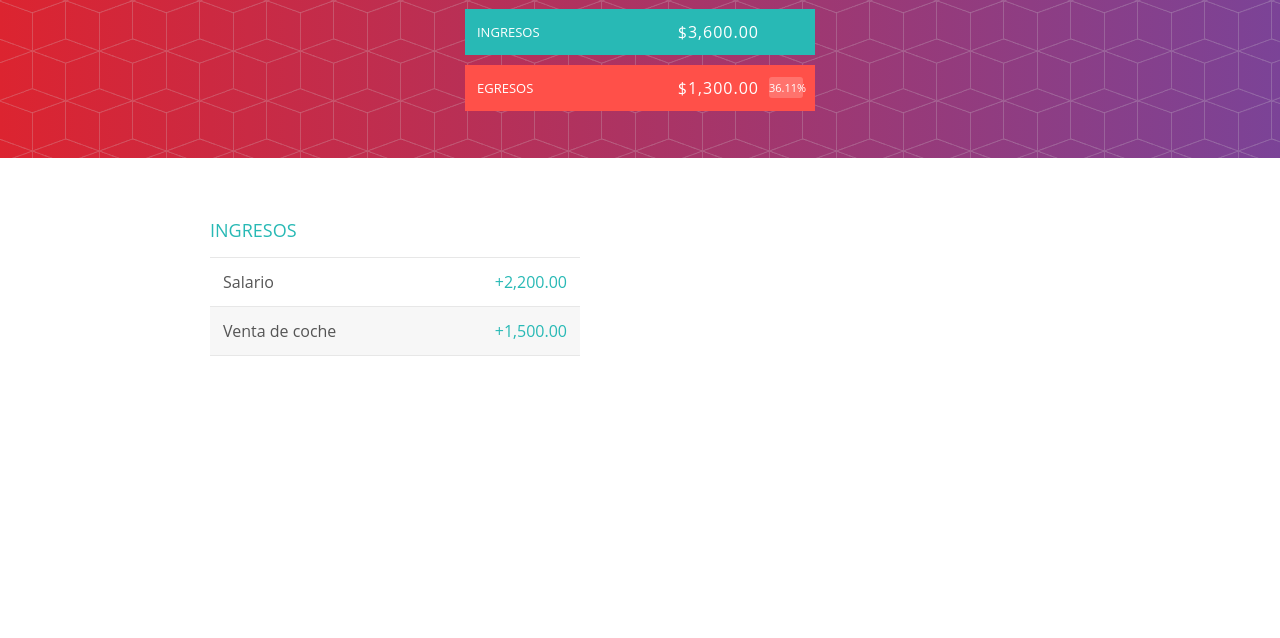
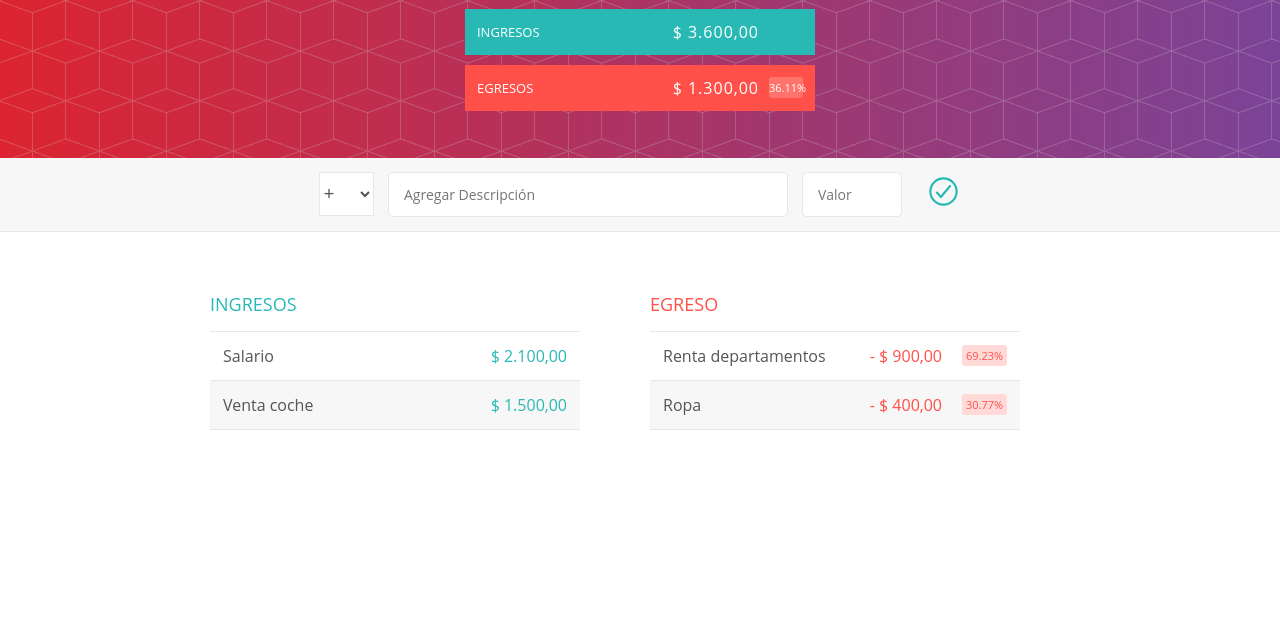
Before and after one commit to Gale202/AppPresupuesto, a plain HTML site: page index.html in a window 1280 px wide. Shown: the part 162-800 px from the top of the page. Drawn offline with nearby package versions, Linux system fonts and the light colour scheme.

Commit message:
Final del Curso de UDEMY aplicación de muestra Presupuesto

```diff
--- a/index.html
+++ b/index.html
@@ -30,6 +30,24 @@
         </div>
     </div>
 
+    <form id="forma" onsubmit="return false;">
+        <div class="agregar">
+            <div class="agregar_contenedor">
+                <select class="agregar_tipo" id="tipo">
+                    <option value="ingreso" selected>+</option>
+                    <option value="egreso">-</option>
+                </select>
+                <input type="text" class="agregar_descripcion"
+                placeholder="Agregar Descripción" id="descripcion"/>
+                <input type="number" class="agregar_valor"
+                placeholder="Valor" id="valor" step="any"/>
+                <button class="agregar_btn" onclick="agregarDato()">
+                    <ion-icon name="checkmark-circle-outline"></ion-icon>
+                </button>
+            </div>
+        </div>
+    </form>
+
     <div class="contenedor limpiarEstilos">
         <div class="ingreso">
             <h2 class="ingreso_titulo">Ingresos</h2>
@@ -40,7 +58,7 @@
                         <div class="elemento_valor">+2,200.00</div>
                         <div class="elemento_eliminar">
                             <button class="elemento_eliminar--btn">
-                                <ion-icon name="close-outline"></ion-icon>
+                                <ion-icon name="close-circle-outline"></ion-icon>
                             </button>
                         </div>
                     </div>
@@ -51,7 +69,36 @@
                         <div class="elemento_valor">+1,500.00</div>
                         <div class="elemento_eliminar">
                             <button class="elemento_eliminar--btn">
-                                <ion-icon name="close-outline"></ion-icon>
+                                <ion-icon name="close-circle-outline"></ion-icon>
+                            </button>
+                        </div>
+                    </div>
+                </div>
+            </div>
+        </div>
+        <div class="egreso">
+            <h2 class="egreso_titulo">Egreso</h2>
+            <div id="lista-egresos">
+                <div class="elemento limpiarEstilos">
+                    <div class="elemento_descripcion">Renta Departamento</div>
+                    <div class="derecha limpiarEstilos">
+                        <div class="elemento_valor">- 900.00</div>
+                        <div class="elemento_porcentaje">21%</div>
+                        <div class="elemento_eliminar">
+                            <button class="elemento_eliminar--btn">
+                                <ion-icon name="close-circle-outline"></ion-icon>
+                            </button>
+                        </div>
+                    </div>
+                </div>
+                <div class="elemento limpiarEstilos">
+                    <div class="elemento_descripcion">Ropa</div>
+                    <div class="derecha limpiarEstilos">
+                        <div class="elemento_valor">- 400.00</div>
+                        <div class="elemento_porcentaje">10%</div>
+                        <div class="elemento_eliminar">
+                            <button class="elemento_eliminar--btn">
+                                <ion-icon name="close-circle-outline"></ion-icon>
                             </button>
                         </div>
                     </div>
--- a/js/app.js
+++ b/js/app.js
@@ -10,6 +10,8 @@ const egresos = [
 
 let cargarApp = ()=>{
     cargarCabecero();
+    cargarIngresos();
+    cargarEgresos();
 }
 
 let totalIngresos = ()=>{
@@ -38,9 +40,95 @@ let cargarCabecero = ()=>{
 }
 
 const formatoMoneda = (valor)=> {
-   return valor.toLocaleString('en-US', {style:'currency', currency:'USD', minimumFractionDigits:2});
+   return valor.toLocaleString('es-AR', {style:'currency', currency:'ARS', minimumFractionDigits:2});
 }
 
 const formatoPorcentaje = (valor)=>{
     return valor.toLocaleString('en-US',{style:'percent', minimumFractionDigits:2});
 }
+
+const cargarIngresos = ()=>{
+    let ingresosHTML = '';
+    for(let ingreso of ingresos){
+        ingresosHTML += crearIngresoHTML(ingreso);
+    }
+    document.getElementById('lista-ingresos').innerHTML = ingresosHTML;
+}
+
+let crearIngresoHTML = (ingreso)=>{
+    let ingresoHTML = `
+    <div class="elemento limpiarEstilos">
+    <div class="elemento_descripcion">${ingreso.descripcion}</div>
+    <div class="derecha limpiarEstilos">
+        <div class="elemento_valor">${formatoMoneda(ingreso.valor)}</div>
+            <div class="elemento_eliminar">
+                <button class="elemento_eliminar--btn">
+                    <ion-icon name="close-circle-outline"
+                    onclick='eliminarIngreso(${ingreso.id})'></ion-icon>
+                </button>
+            </div>
+        </div>
+    </div>
+    `;
+    return ingresoHTML;
+}
+
+const eliminarIngreso = (id)=>{
+   let indiceEliminar = ingresos.findIndex(ingreso => ingreso.id === id);
+   ingresos.splice(indiceEliminar, 1);
+   cargarCabecero();
+   cargarIngresos();
+}
+
+const cargarEgresos = ()=>{
+    let egresosHTML = '';
+    for(let egreso of egresos){
+        egresosHTML += crearEgresoHTML(egreso);
+    }
+    document.getElementById('lista-egresos').innerHTML = egresosHTML;
+}
+
+let crearEgresoHTML = (egreso)=>{
+    let egresoHTML = `
+    <div class="elemento limpiarEstilos">
+    <div class="elemento_descripcion">${egreso.descripcion}</div>
+    <div class="derecha limpiarEstilos">
+        <div class="elemento_valor">- ${formatoMoneda(egreso.valor)}</div>
+        <div class="elemento_porcentaje">${formatoPorcentaje(egreso.valor/totalEgresos())}</div>
+            <div class="elemento_eliminar">
+                <button class="elemento_eliminar--btn">
+                    <ion-icon name="close-circle-outline"
+                    onclick='eliminarEgreso(${egreso.id})'></ion-icon>
+                </button>
+            </div>
+        </div>
+    </div>
+    `;
+    return egresoHTML;
+}
+
+let eliminarEgreso = (id) =>{
+    let indiceEliminar = egresos.findIndex(egreso => egreso.id === id);
+    egresos.splice(indiceEliminar, 1);
+    cargarCabecero();
+    cargarEgresos();
+}
+
+let agregarDato = () =>{
+    let forma = document.forms['forma'];
+    let tipo = forma['tipo'];
+    let descripcion = forma['descripcion'];
+    let valor = forma['valor'];
+    if (descripcion.value !== '' && valor.value !== ''){
+        if(tipo.value === 'ingreso'){
+            ingresos.push(new Ingreso(descripcion.value, +valor.value));
+            cargarCabecero();
+            cargarIngresos();
+        }
+        else if (tipo.value === 'egreso'){
+            egresos.push(new Egreso(descripcion.valor, +valor.value));
+            cargarCabecero();
+            cargarEgresos();
+        }
+    }
+}
```
